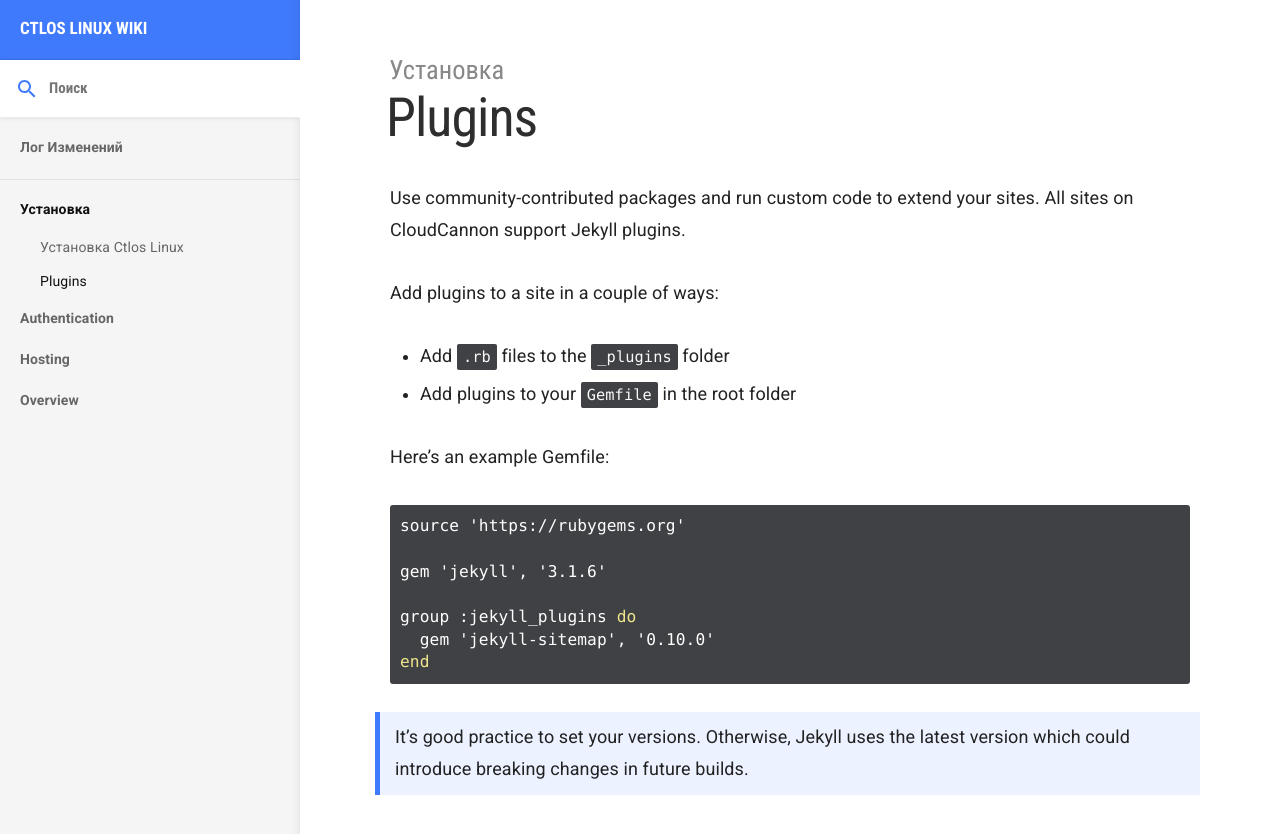
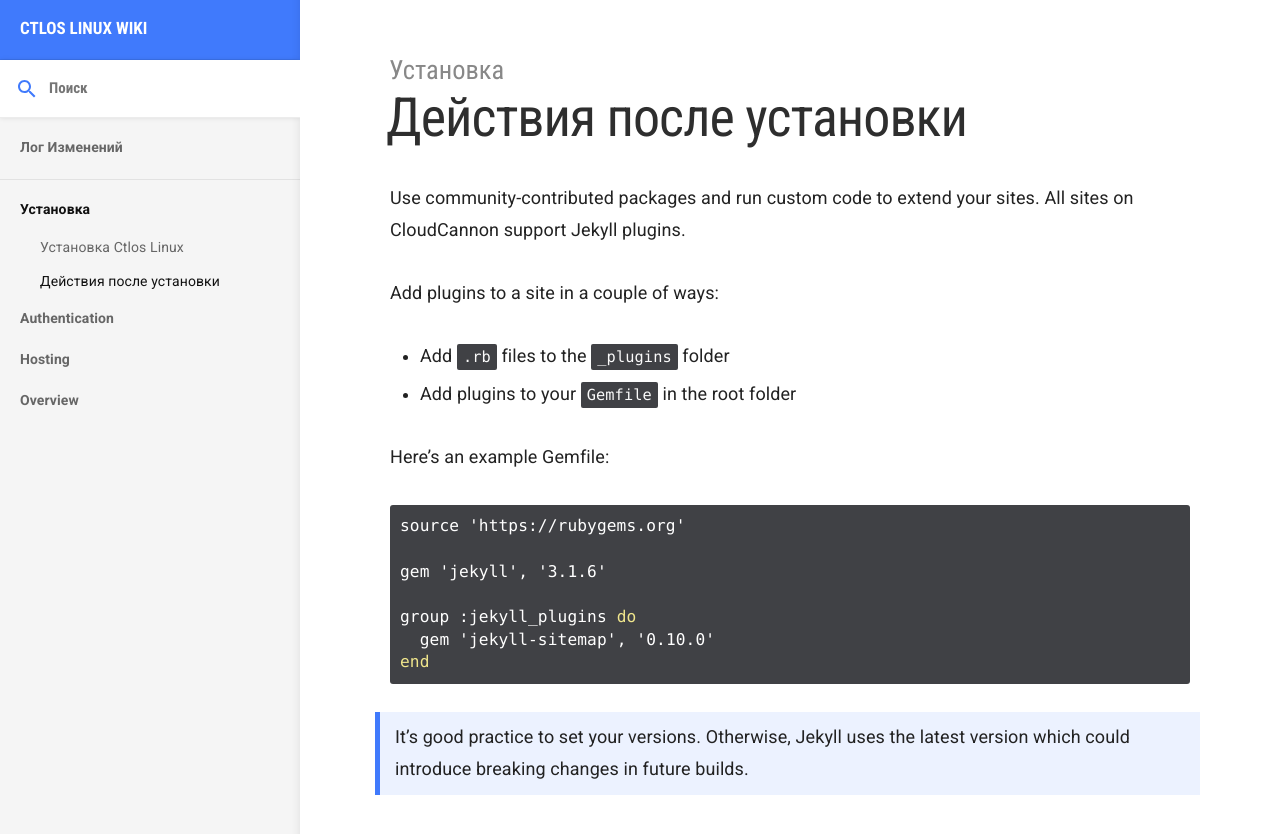
Before and after one commit to Naymi/wiki, a Jekyll site: the page built from _docs/1ustanovka/plugins.md, in a window 1280 px wide. Shown: the top 834 px of the page. Built offline with Jekyll 4.4.1, drawn with Linux system fonts in a browser that asks for light colours; nearby versions of some CDN libraries.

Commit message:
Update from Forestry.io - Updated plugins.md

```diff
--- a/_docs/1ustanovka/plugins.md
+++ b/_docs/1ustanovka/plugins.md
@@ -1,13 +1,13 @@
 ---
-title: Plugins
+title: Действия после установки
 category: Установка
 order: 2
 requirements:
   build: Jekyll
   plan: Free
   hosting: Any
+
 ---
-
 Use community-contributed packages and run custom code to extend your sites.
 All sites on CloudCannon support Jekyll plugins.
 
```
